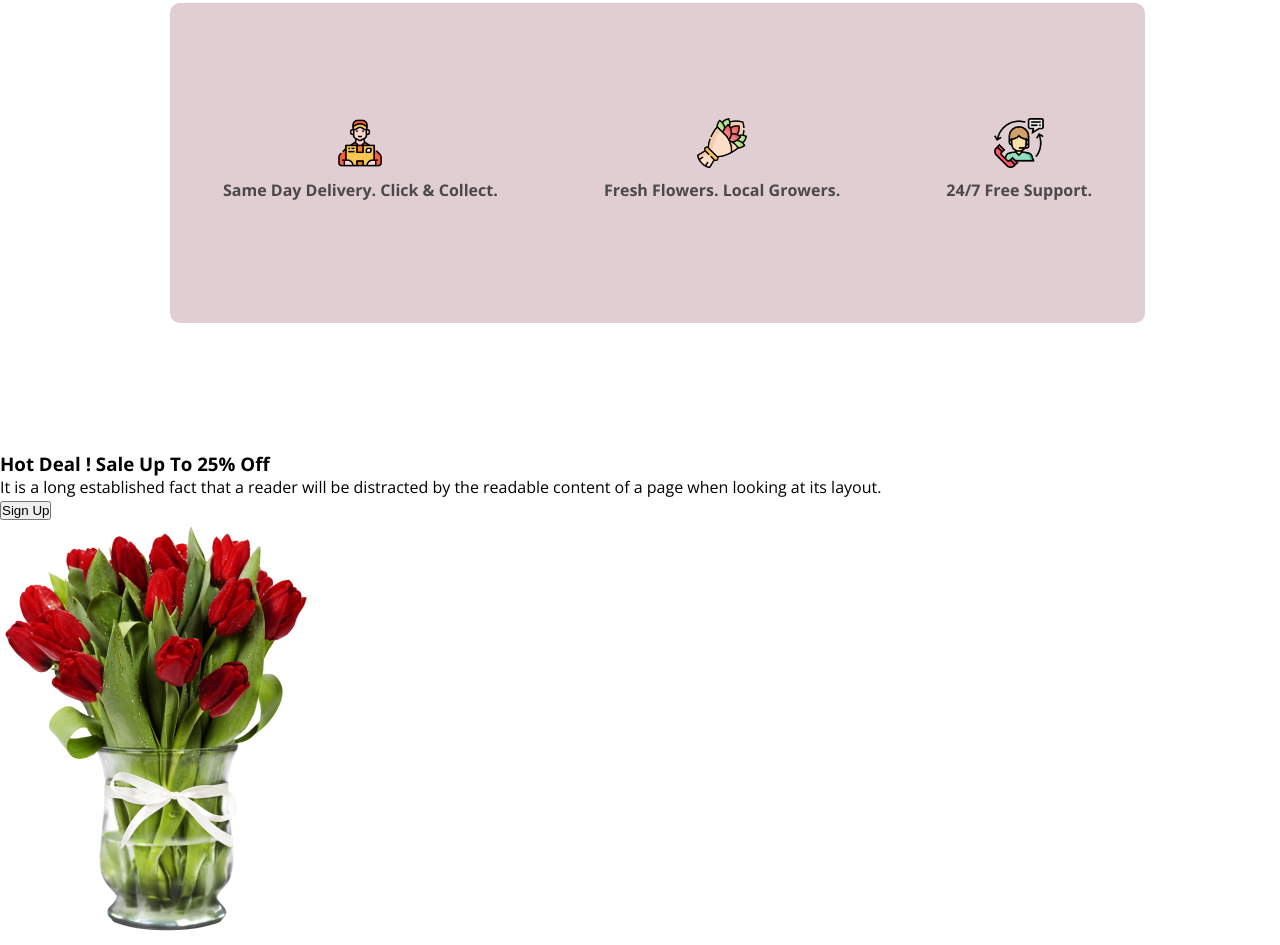
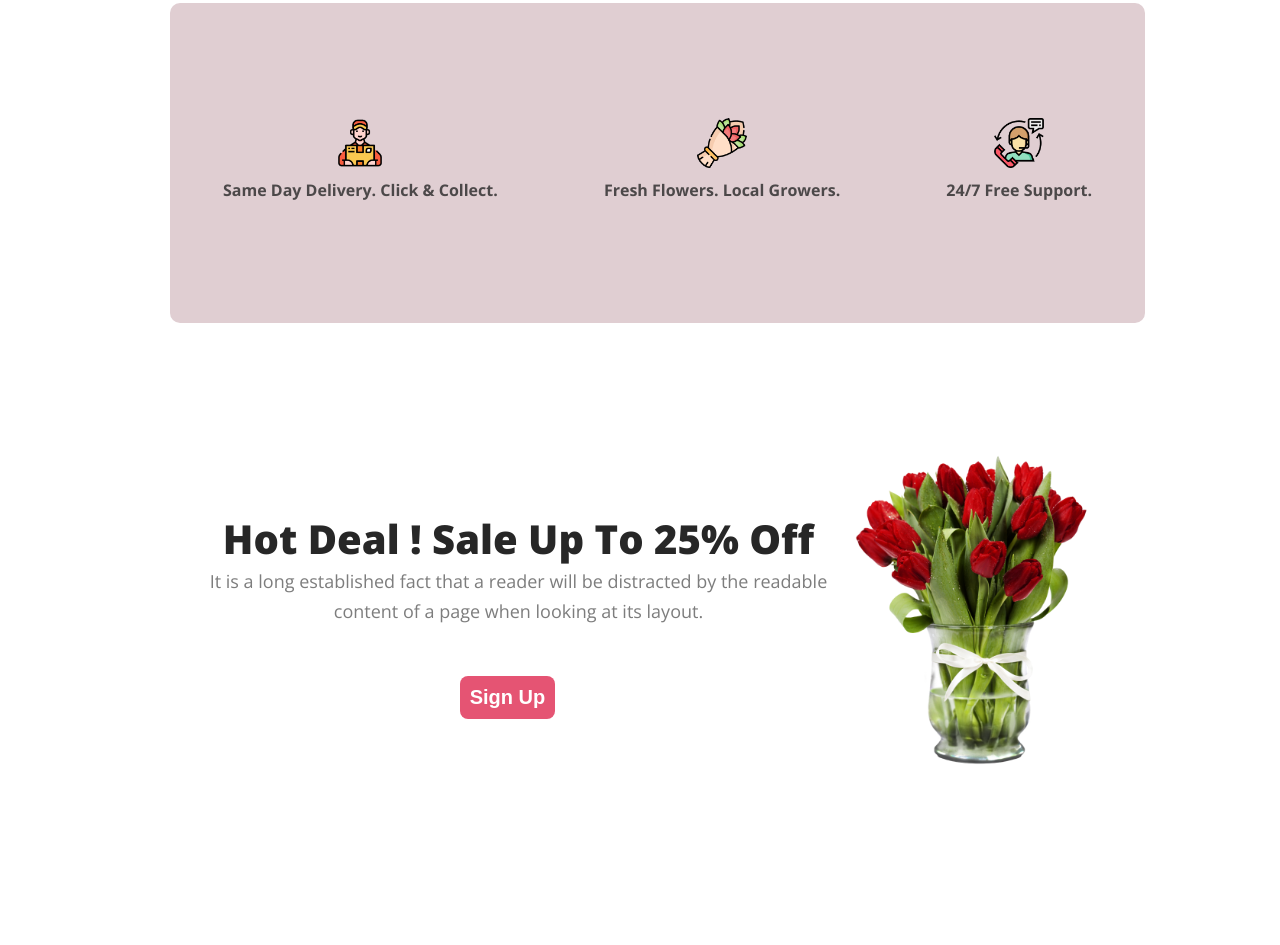
Before and after one commit to Taiful360/Assignment-1, a plain HTML site: page index.html in a window 1280 px wide. Shown: the part 1875-2820 px from the top of the page. After the commit the page ends 2671 px from the top, so only its background shows below. Drawn offline with nearby package versions, Linux system fonts and the light colour scheme.

Commit message:
added hot deal

```diff
--- a/index.html
+++ b/index.html
@@ -116,10 +116,11 @@
     <section>
         <div class="hot-deal">
             <div class="deal-content">
-                <h3>Hot Deal ! Sale Up To 25% Off</h3>
-                <p>It is a long established fact that a reader will be distracted by the readable content of a page when
+                <h3 class="deal-title">Hot Deal ! Sale Up To 25% Off</h3>
+                <p class="deal-para">It is a long established fact that a reader will be distracted by the readable <br>
+                    content of a page when
                     looking at its layout.</p>
-                <button>Sign Up</button>
+                <button class="btn-sign-up">Sign Up</button>
             </div>
             <div class="deal-img">
                 <img src="Flower Asset/pngwing 8.png" alt="">
--- a/styles.css
+++ b/styles.css
@@ -255,3 +255,50 @@ body {
 }
 
 /* hot deal section */
+.hot-deal {
+    display: flex;
+    justify-content: center;
+    margin-top: 25px;
+    margin-bottom: 25px;
+}
+
+.deal-content {
+    align-items: center;
+    justify-content: center;
+    margin-top: 60px;
+}
+
+.deal-title {
+    color: #272727;
+    font-size: 40px;
+    font-weight: 800;
+    text-align: center;
+}
+
+.deal-para {
+    color: rgba(39, 39, 39, 0.60);
+    text-align: center;
+    font-size: 18px;
+    font-weight: 400;
+    line-height: 30px;
+}
+
+.btn-sign-up {
+    color: #FFF;
+    font-size: 20px;
+    font-weight: 700;
+    border-radius: 8px;
+    background: #E55473;
+    border: none;
+    padding: 10px;
+    margin-top: 50px;
+    margin-left: 250px;
+
+}
+
+.deal-img {
+    display: flex;
+    width: 218px;
+    height: 320px;
+    margin-left: 25px;
+}
```
